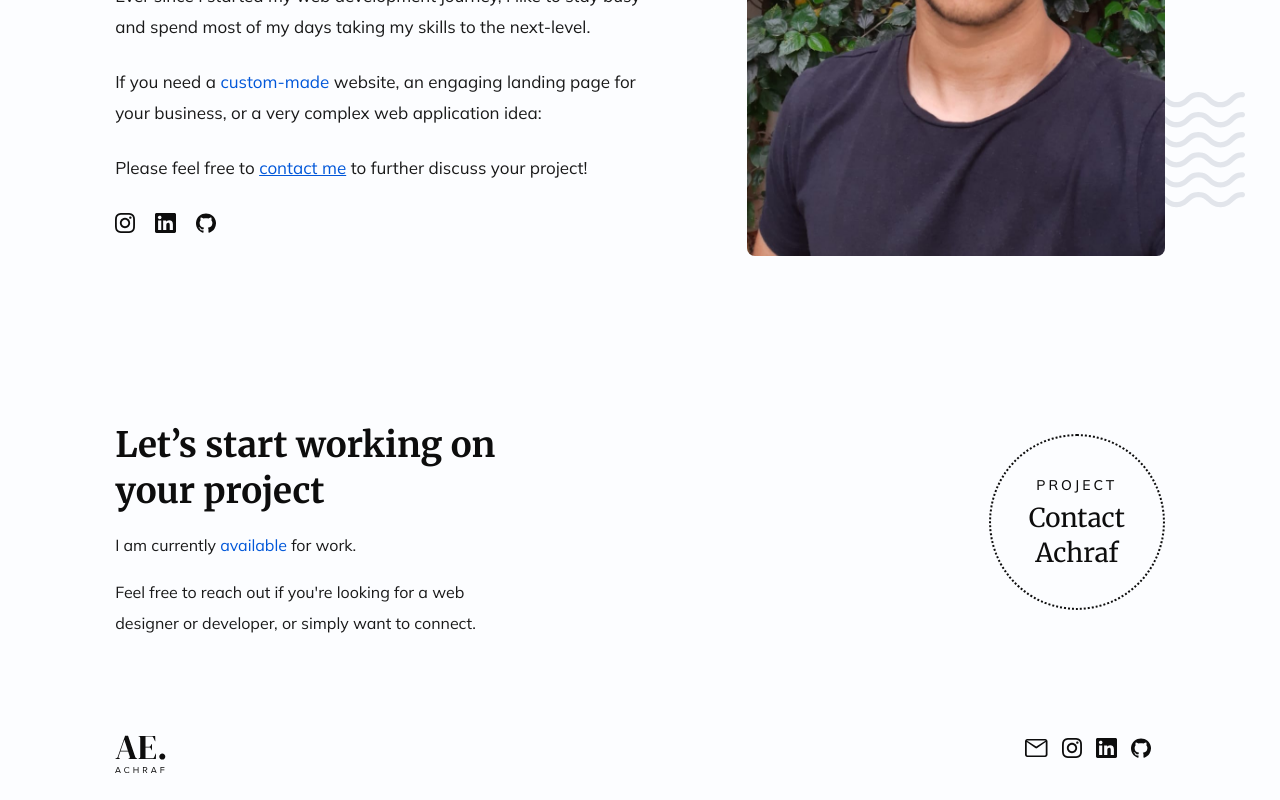
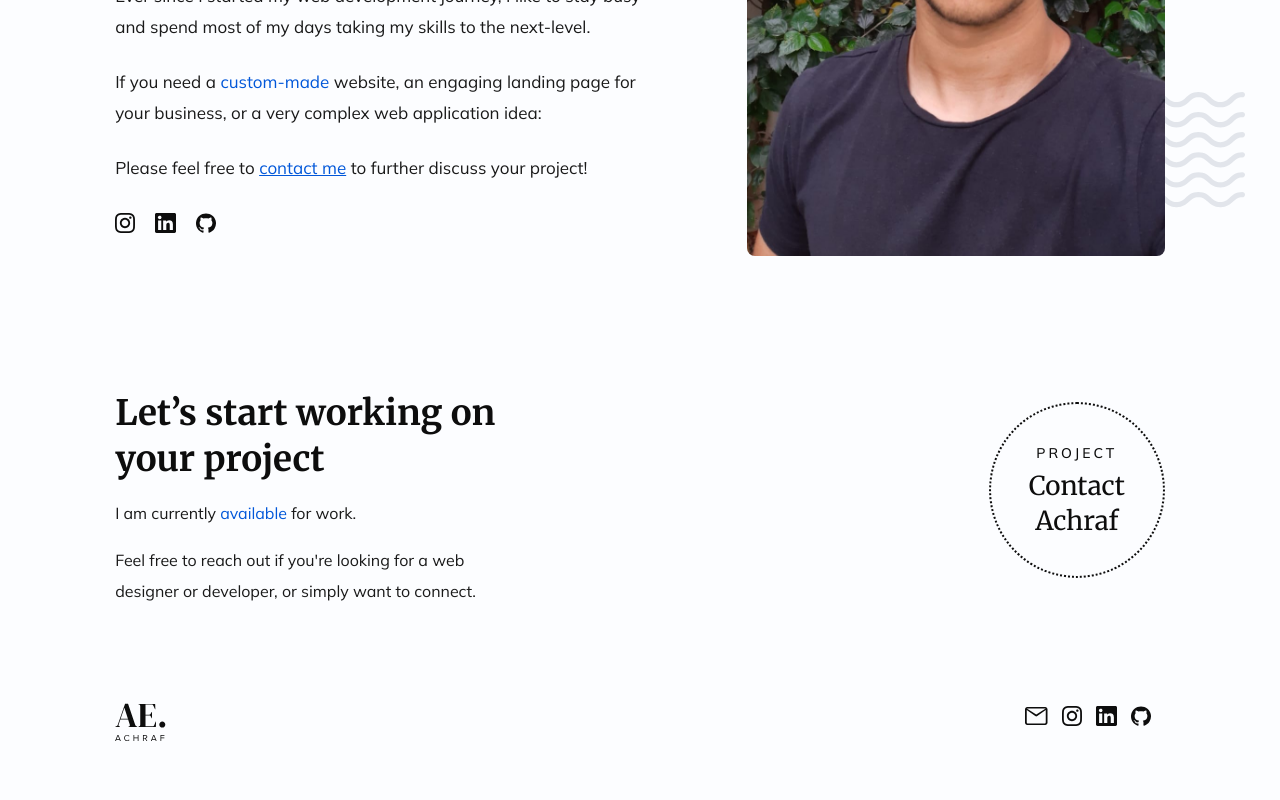
Before and after one commit to NightClover-code/portfolio-website-v2, a Next.js app: page /about in a window 1280 px wide. Shown: the part 543-1343 px from the top of the page. After the commit the page ends 1311 px from the top, so only its background shows below. Built offline with nearby package versions, Linux system fonts and the light colour scheme.

Commit message:
refactor: margins refactor

```diff
--- a/components/About/index.tsx
+++ b/components/About/index.tsx
@@ -12,7 +12,7 @@ const About = () => {
 
         <Waves right={-80} bottom={48} />
 
-        <div className="overflow-hidden xmid2:mt-16">
+        <div className="overflow-hidden mid2:mt-16">
           <Image
             src="/images/about.jpeg"
             layout="intrinsic"
--- a/components/Footer/index.tsx
+++ b/components/Footer/index.tsx
@@ -13,7 +13,7 @@ const Footer = () => {
   const icons = [MailIcon, InstagramIcon, LinkedInIcon, GitHubIcon];
 
   return (
-    <footer className="global-mt mid:mt-34 mb-6">
+    <footer className="mt-32 mid:mt-24 xs:mt-[70px] mb-6">
       <div className="flex justify-between gap-x-12 footer:flex-col xs:items-center">
         <div className="max-w-[400px]">
           <h1 className="leading-[46px] xs:text-[33px] xs:leading-[42px]">
--- a/components/Projects/index.tsx
+++ b/components/Projects/index.tsx
@@ -1,7 +1,6 @@
 import { useState } from 'react';
 import { v4 } from 'uuid';
 import { ProjectInterface } from '../../interfaces';
-import { portfolio } from '../../utils';
 import Content from '../Content';
 import Tags from '../Tags';
 import PortolioItem from './Item';
```
